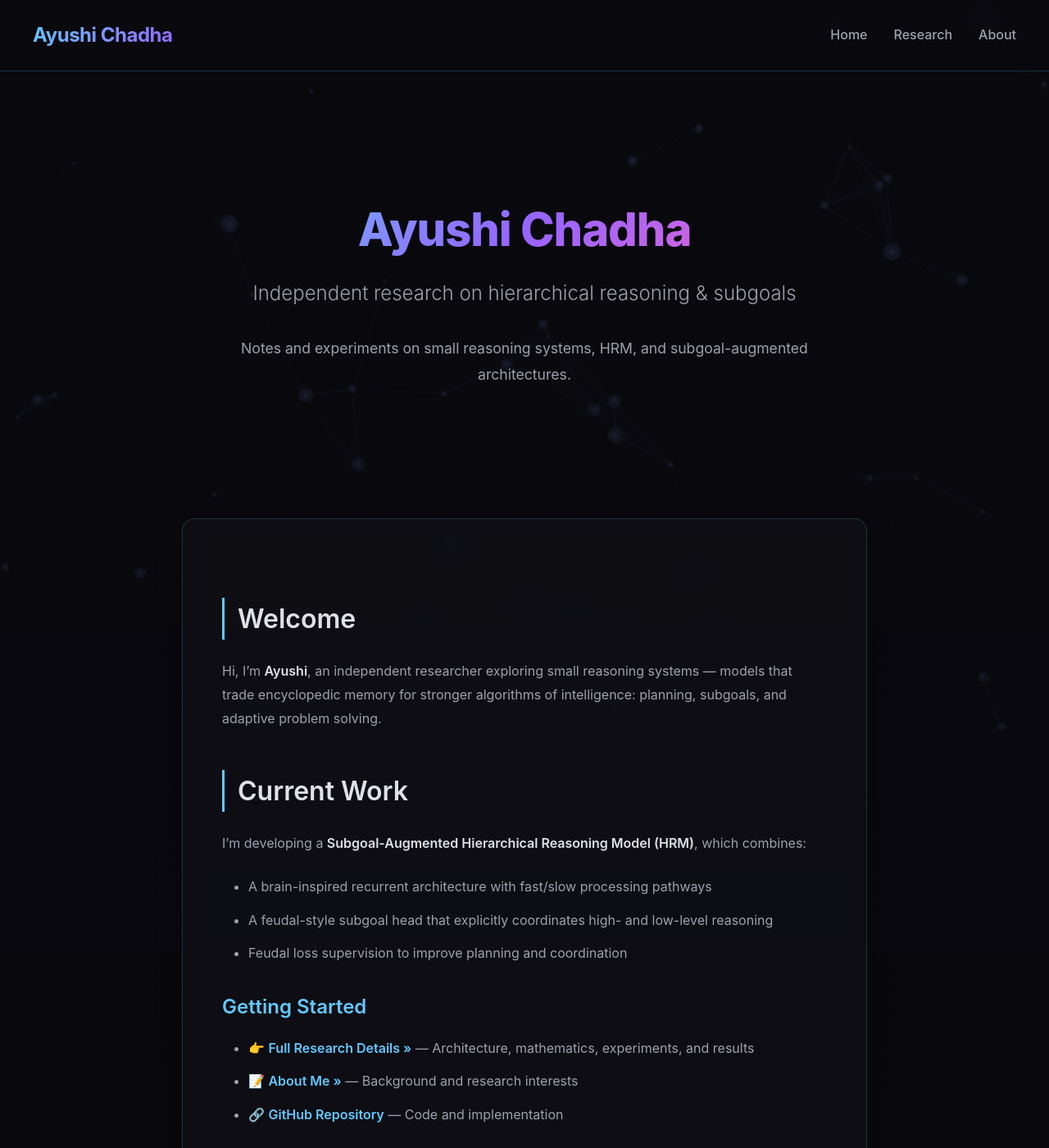
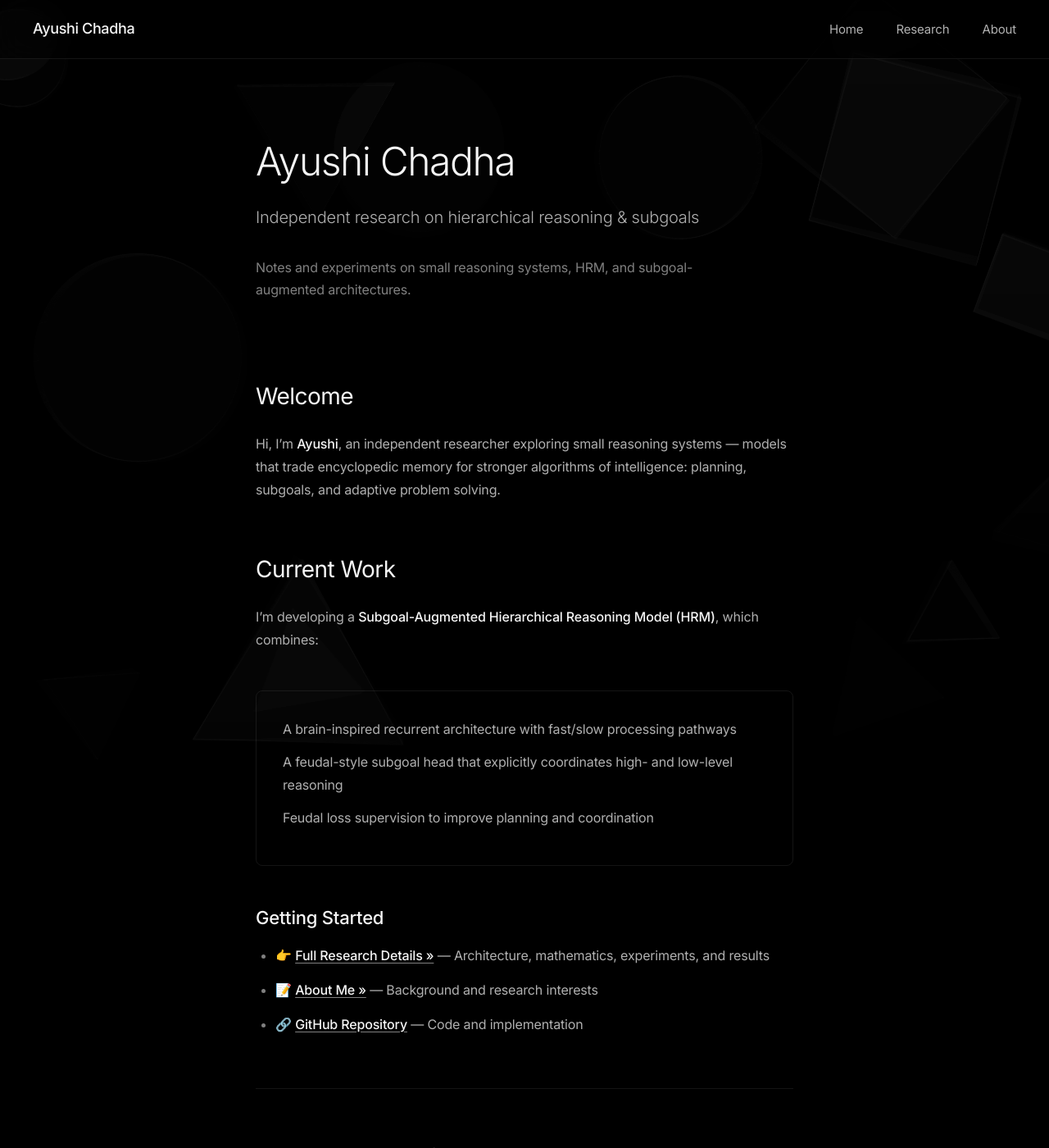
Before and after one commit to Ayushichadha/Ayushichadha.github.io, a Jekyll site: the page built from index.md, in a window 1280 px wide and 1400 px high. Shown: the whole window at 82% size. Built offline with Jekyll 4.4.1, drawn with Linux system fonts in a browser that asks for light colours.

Commit message:
Add refined futuristic design with subtle typography and floating background imagery

```diff
--- a/assets/css/main.scss
+++ b/assets/css/main.scss
@@ -1,17 +1,20 @@
 ---
 ---
 
-// Modern Futuristic Theme
+@import url('https://fonts.googleapis.com/css2?family=Inter:wght@300;400;500;600;700&display=swap');
+
+// Refined Color Palette - Subtle and Sophisticated
 :root {
-  --bg-primary: #0a0a0f;
-  --bg-secondary: #111118;
-  --text-primary: #e0e0e8;
-  --text-secondary: #a0a0b0;
-  --accent-primary: #64c8ff;
-  --accent-secondary: #9664ff;
-  --accent-tertiary: #ff64c8;
-  --border-color: rgba(100, 200, 255, 0.2);
-  --glow-color: rgba(100, 200, 255, 0.4);
+  --bg-primary: #000000;
+  --bg-secondary: #0a0a0a;
+  --bg-overlay: rgba(10, 10, 10, 0.7);
+  --text-primary: #f5f5f5;
+  --text-secondary: #b0b0b0;
+  --text-muted: #808080;
+  --accent-primary: #ffffff;
+  --accent-secondary: rgba(255, 255, 255, 0.6);
+  --border-color: rgba(255, 255, 255, 0.08);
+  --glow-subtle: rgba(255, 255, 255, 0.03);
 }
 
 * {
@@ -20,17 +23,25 @@
   box-sizing: border-box;
 }
 
+html {
+  scroll-behavior: smooth;
+}
+
 body {
-  font-family: -apple-system, BlinkMacSystemFont, 'Segoe UI', 'Roboto', 'Oxygen',
-    'Ubuntu', 'Cantarell', 'Fira Sans', 'Droid Sans', 'Helvetica Neue', sans-serif;
+  font-family: 'Inter', -apple-system, BlinkMacSystemFont, 'Segoe UI', sans-serif;
+  font-weight: 400;
+  font-size: 16px;
+  line-height: 1.7;
+  letter-spacing: -0.01em;
   background: var(--bg-primary);
   color: var(--text-primary);
-  line-height: 1.6;
   overflow-x: hidden;
   position: relative;
+  -webkit-font-smoothing: antialiased;
+  -moz-osx-font-smoothing: grayscale;
 }
 
-// Neural Network Canvas Background
+// Floating Background Canvas
 #neural-network-canvas {
   position: fixed;
   top: 0;
@@ -39,30 +50,33 @@ body {
   height: 100%;
   z-index: 0;
   pointer-events: none;
-  opacity: 0.6;
+  opacity: 0.4;
 }
 
-// Content wrapper
+// Content wrapper with subtle overlay
 .site-wrapper {
   position: relative;
   z-index: 1;
   min-height: 100vh;
   background: linear-gradient(
     180deg,
-    rgba(10, 10, 15, 0.8) 0%,
-    rgba(10, 10, 15, 0.95) 100%
+    rgba(0, 0, 0, 0.3) 0%,
+    rgba(0, 0, 0, 0.6) 50%,
+    rgba(0, 0, 0, 0.9) 100%
   );
 }
 
-// Header/Navigation
+// Header - Minimal and Subtle
 .site-header {
   position: sticky;
   top: 0;
   z-index: 100;
-  background: rgba(10, 10, 15, 0.8);
-  backdrop-filter: blur(20px);
+  background: rgba(0, 0, 0, 0.5);
+  backdrop-filter: blur(20px) saturate(180%);
+  -webkit-backdrop-filter: blur(20px) saturate(180%);
   border-bottom: 1px solid var(--border-color);
-  padding: 1.5rem 2rem;
+  padding: 1.25rem 2rem;
+  transition: all 0.3s ease;
 
   .wrapper {
     max-width: 1200px;
@@ -73,46 +87,45 @@ body {
   }
 
   .site-title {
-    font-size: 1.5rem;
-    font-weight: 700;
+    font-size: 1.125rem;
+    font-weight: 500;
     color: var(--text-primary);
     text-decoration: none;
-    background: linear-gradient(135deg, var(--accent-primary), var(--accent-secondary));
-    -webkit-background-clip: text;
-    -webkit-text-fill-color: transparent;
-    background-clip: text;
-    letter-spacing: -0.5px;
-    transition: all 0.3s ease;
+    letter-spacing: -0.02em;
+    transition: opacity 0.3s ease;
 
     &:hover {
-      filter: brightness(1.2);
+      opacity: 0.7;
     }
   }
 
   nav {
     display: flex;
-    gap: 2rem;
+    gap: 2.5rem;
 
     a {
       color: var(--text-secondary);
       text-decoration: none;
-      font-weight: 500;
-      transition: all 0.3s ease;
+      font-weight: 400;
+      font-size: 0.9375rem;
+      letter-spacing: -0.01em;
+      transition: color 0.3s ease;
       position: relative;
 
       &:hover {
-        color: var(--accent-primary);
+        color: var(--text-primary);
       }
 
       &::after {
         content: '';
         position: absolute;
-        bottom: -5px;
+        bottom: -8px;
         left: 0;
         width: 0;
-        height: 2px;
-        background: linear-gradient(90deg, var(--accent-primary), var(--accent-secondary));
+        height: 1px;
+        background: var(--text-primary);
         transition: width 0.3s ease;
+        opacity: 0.5;
       }
 
       &:hover::after {
@@ -122,118 +135,125 @@ body {
   }
 }
 
-// Main content
+// Main content area
 .site-main {
-  max-width: 900px;
+  max-width: 720px;
   margin: 0 auto;
-  padding: 4rem 2rem;
+  padding: 6rem 2rem 8rem;
 }
 
-// Home page hero
+// Hero section - Subtle and Refined
 .hero {
-  text-align: center;
-  padding: 6rem 0;
-  margin-bottom: 4rem;
+  text-align: left;
+  padding: 0;
+  margin-bottom: 6rem;
 
   h1 {
-    font-size: 3.5rem;
-    font-weight: 800;
+    font-size: 3rem;
+    font-weight: 300;
     margin-bottom: 1.5rem;
-    background: linear-gradient(135deg, var(--accent-primary), var(--accent-secondary), var(--accent-tertiary));
-    -webkit-background-clip: text;
-    -webkit-text-fill-color: transparent;
-    background-clip: text;
+    color: var(--text-primary);
     line-height: 1.2;
-    letter-spacing: -1px;
+    letter-spacing: -0.03em;
   }
 
   .tagline {
-    font-size: 1.5rem;
+    font-size: 1.25rem;
+    font-weight: 300;
     color: var(--text-secondary);
     margin-bottom: 2rem;
-    font-weight: 300;
+    line-height: 1.6;
+    letter-spacing: -0.01em;
   }
 
   .description {
-    font-size: 1.1rem;
-    color: var(--text-secondary);
-    max-width: 700px;
-    margin: 0 auto;
-    line-height: 1.8;
+    font-size: 1rem;
+    font-weight: 400;
+    color: var(--text-muted);
+    max-width: 600px;
+    line-height: 1.7;
+    letter-spacing: -0.01em;
   }
 }
 
-// Post/Page content
+// Post and Page content - Minimal styling
 .post-content, .page-content {
-  background: rgba(17, 17, 24, 0.6);
-  backdrop-filter: blur(10px);
-  border: 1px solid var(--border-color);
-  border-radius: 16px;
-  padding: 3rem;
-  margin: 2rem 0;
-  box-shadow: 0 8px 32px rgba(0, 0, 0, 0.3);
+  background: transparent;
+  border: none;
+  padding: 0;
+  margin: 0;
+  box-shadow: none;
 
   h1 {
     font-size: 2.5rem;
-    font-weight: 700;
+    font-weight: 300;
     margin-bottom: 2rem;
     color: var(--text-primary);
-    background: linear-gradient(135deg, var(--accent-primary), var(--accent-secondary));
-    -webkit-background-clip: text;
-    -webkit-text-fill-color: transparent;
-    background-clip: text;
+    line-height: 1.3;
+    letter-spacing: -0.03em;
   }
 
   h2 {
-    font-size: 2rem;
-    font-weight: 600;
-    margin-top: 3rem;
+    font-size: 1.75rem;
+    font-weight: 400;
+    margin-top: 4rem;
     margin-bottom: 1.5rem;
     color: var(--text-primary);
-    position: relative;
-    padding-left: 1rem;
-    border-left: 3px solid var(--accent-primary);
+    line-height: 1.4;
+    letter-spacing: -0.02em;
+    padding-left: 0;
+    border-left: none;
   }
 
   h3 {
-    font-size: 1.5rem;
-    font-weight: 600;
-    margin-top: 2rem;
+    font-size: 1.375rem;
+    font-weight: 500;
+    margin-top: 3rem;
     margin-bottom: 1rem;
-    color: var(--accent-primary);
+    color: var(--text-primary);
+    line-height: 1.4;
+    letter-spacing: -0.01em;
   }
 
   p {
-    margin-bottom: 1.5rem;
+    margin-bottom: 1.75rem;
     color: var(--text-secondary);
-    line-height: 1.8;
+    line-height: 1.75;
+    letter-spacing: -0.01em;
+    font-size: 1rem;
   }
 
   ul, ol {
     margin-bottom: 2rem;
-    padding-left: 2rem;
+    padding-left: 1.5rem;
 
     li {
-      margin-bottom: 0.75rem;
+      margin-bottom: 0.875rem;
       color: var(--text-secondary);
-      line-height: 1.8;
+      line-height: 1.75;
+      letter-spacing: -0.01em;
+
+      &::marker {
+        color: var(--text-muted);
+      }
     }
   }
 
   code {
-    background: rgba(100, 200, 255, 0.1);
-    color: var(--accent-primary);
-    padding: 0.2em 0.5em;
-    border-radius: 4px;
+    background: rgba(255, 255, 255, 0.05);
+    color: var(--text-primary);
+    padding: 0.15em 0.4em;
+    border-radius: 3px;
     font-size: 0.9em;
-    font-family: 'Monaco', 'Menlo', 'Ubuntu Mono', monospace;
+    font-family: 'SF Mono', 'Monaco', 'Menlo', 'Ubuntu Mono', monospace;
+    font-weight: 400;
     border: 1px solid var(--border-color);
   }
 
   pre {
-    background: #1a1a24;
+    background: rgba(0, 0, 0, 0.3);
     border: 1px solid var(--border-color);
-    border-radius: 8px;
+    border-radius: 6px;
     padding: 1.5rem;
     overflow-x: auto;
     margin: 2rem 0;
@@ -243,73 +263,66 @@ body {
       border: none;
       padding: 0;
       color: var(--text-primary);
+      font-size: 0.875rem;
+      line-height: 1.6;
     }
   }
 
   blockquote {
-    border-left: 4px solid var(--accent-secondary);
+    border-left: 2px solid var(--border-color);
     padding-left: 1.5rem;
     margin: 2rem 0;
-    color: var(--text-secondary);
-    font-style: italic;
-    background: rgba(150, 100, 255, 0.05);
-    padding: 1.5rem;
-    border-radius: 4px;
+    color: var(--text-muted);
+    font-style: normal;
+    background: transparent;
   }
 
   hr {
     border: none;
     height: 1px;
-    background: linear-gradient(
-      90deg,
-      transparent,
-      var(--accent-primary),
-      transparent
-    );
-    margin: 3rem 0;
+    background: var(--border-color);
+    margin: 4rem 0;
   }
 
   strong {
     color: var(--text-primary);
-    font-weight: 600;
+    font-weight: 500;
   }
 
   a {
-    color: var(--accent-primary);
-    text-decoration: none;
+    color: var(--text-primary);
+    text-decoration: underline;
+    text-decoration-color: var(--text-muted);
+    text-underline-offset: 3px;
     transition: all 0.3s ease;
 
     &:hover {
-      color: var(--accent-secondary);
-      text-shadow: 0 0 8px var(--glow-color);
+      text-decoration-color: var(--text-primary);
+      opacity: 0.8;
     }
   }
-}
 
-// Table of Contents
-.toc-container {
-  background: linear-gradient(135deg, rgba(100, 200, 255, 0.1), rgba(150, 100, 255, 0.1));
-  border: 1px solid var(--border-color);
-  border-radius: 12px;
-  padding: 2rem;
-  margin: 3rem 0;
-  backdrop-filter: blur(10px);
-
-  ul {
+  // Table of Contents - Subtle
+  > h2:first-of-type + ul,
+  > ul:first-of-type {
+    background: transparent;
+    border: 1px solid var(--border-color);
+    border-radius: 8px;
+    padding: 2rem;
+    margin: 3rem 0;
     list-style: none;
-    padding-left: 0;
 
     li {
-      margin-bottom: 0.5rem;
+      margin-bottom: 0.75rem;
 
       a {
-        color: var(--text-primary);
-        transition: all 0.3s ease;
-        display: inline-block;
+        color: var(--text-secondary);
+        text-decoration: none;
+        font-size: 0.9375rem;
+        transition: color 0.3s ease;
 
         &:hover {
-          color: var(--accent-primary);
-          transform: translateX(5px);
+          color: var(--text-primary);
         }
       }
     }
@@ -321,40 +334,61 @@ body {
   color: var(--text-primary) !important;
 }
 
-// Footer
+// Footer - Minimal
 .site-footer {
   text-align: center;
-  padding: 3rem 2rem;
-  color: var(--text-secondary);
+  padding: 4rem 2rem;
+  color: var(--text-muted);
   border-top: 1px solid var(--border-color);
-  margin-top: 4rem;
-}
+  margin-top: 6rem;
+  font-size: 0.875rem;
 
-// Responsive
-@media (max-width: 768px) {
-  .hero h1 {
-    font-size: 2.5rem;
-  }
+  a {
+    color: var(--text-secondary);
+    text-decoration: none;
+    transition: color 0.3s ease;
 
-  .post-content, .page-content {
-    padding: 2rem 1.5rem;
-  }
-
-  .site-header {
-    padding: 1rem;
-
-    nav {
-      gap: 1rem;
-      font-size: 0.9rem;
+    &:hover {
+      color: var(--text-primary);
     }
   }
 }
 
-// Scroll animations
+// Responsive Design
+@media (max-width: 768px) {
+  .hero h1 {
+    font-size: 2.25rem;
+  }
+
+  .post-content, .page-content {
+    h1 {
+      font-size: 2rem;
+    }
+
+    h2 {
+      font-size: 1.5rem;
+    }
+  }
+
+  .site-header {
+    padding: 1rem 1.5rem;
+
+    nav {
+      gap: 1.5rem;
+      font-size: 0.875rem;
+    }
+  }
+
+  .site-main {
+    padding: 4rem 1.5rem 6rem;
+  }
+}
+
+// Subtle fade-in animation
 @keyframes fadeInUp {
   from {
     opacity: 0;
-    transform: translateY(30px);
+    transform: translateY(20px);
   }
   to {
     opacity: 1;
@@ -363,5 +397,13 @@ body {
 }
 
 .fade-in {
-  animation: fadeInUp 0.6s ease-out;
+  animation: fadeInUp 0.8s ease-out;
 }
+
+// Post metadata
+.post-content header p {
+  color: var(--text-muted);
+  font-size: 0.875rem;
+  margin-bottom: 3rem;
+  letter-spacing: 0;
+}
--- a/assets/js/neural-network.js
+++ b/assets/js/neural-network.js
@@ -1,12 +1,10 @@
-// Animated Neural Network Background
-class NeuralNetwork {
+// Floating Background Imagery - Subtle and Refined
+class FloatingBackground {
   constructor(canvas) {
     this.canvas = canvas;
     this.ctx = canvas.getContext('2d');
-    this.nodes = [];
-    this.connections = [];
-    this.nodeCount = 50;
-    this.connectionDistance = 150;
+    this.shapes = [];
+    this.shapeCount = 15;
     this.animationId = null;
 
     this.resize();
@@ -22,125 +20,93 @@ class NeuralNetwork {
   }
 
   init() {
-    this.nodes = [];
-    this.connections = [];
+    this.shapes = [];
 
-    // Create nodes
-    for (let i = 0; i < this.nodeCount; i++) {
-      this.nodes.push({
-        x: Math.random() * this.canvas.width,
-        y: Math.random() * this.canvas.height,
-        vx: (Math.random() - 0.5) * 0.5,
-        vy: (Math.random() - 0.5) * 0.5,
-        radius: Math.random() * 2 + 1,
-        pulse: Math.random() * Math.PI * 2
+    // Create floating geometric shapes
+    for (let i = 0; i < this.shapeCount; i++) {
+      const size = Math.random() * 200 + 100;
+      const x = Math.random() * this.canvas.width;
+      const y = Math.random() * this.canvas.height;
+
+      this.shapes.push({
+        x: x,
+        y: y,
+        size: size,
+        rotation: Math.random() * Math.PI * 2,
+        rotationSpeed: (Math.random() - 0.5) * 0.002,
+        vx: (Math.random() - 0.5) * 0.1,
+        vy: (Math.random() - 0.5) * 0.1,
+        opacity: Math.random() * 0.15 + 0.05,
+        type: Math.floor(Math.random() * 3), // 0: circle, 1: square, 2: triangle
+        floatPhase: Math.random() * Math.PI * 2,
+        floatAmplitude: Math.random() * 20 + 10
       });
-    }
-
-    // Create connections
-    for (let i = 0; i < this.nodes.length; i++) {
-      for (let j = i + 1; j < this.nodes.length; j++) {
-        const dx = this.nodes[i].x - this.nodes[j].x;
-        const dy = this.nodes[i].y - this.nodes[j].y;
-        const distance = Math.sqrt(dx * dx + dy * dy);
-
-        if (distance < this.connectionDistance) {
-          this.connections.push({
-            node1: i,
-            node2: j,
-            distance: distance,
-            opacity: 1 - distance / this.connectionDistance
-          });
-        }
-      }
     }
   }
 
   update() {
-    // Update node positions
-    this.nodes.forEach(node => {
-      node.x += node.vx;
-      node.y += node.vy;
-      node.pulse += 0.02;
+    this.shapes.forEach(shape => {
+      // Update position with floating motion
+      shape.floatPhase += 0.01;
+      shape.x += shape.vx + Math.sin(shape.floatPhase) * 0.1;
+      shape.y += shape.vy + Math.cos(shape.floatPhase) * 0.1;
+      shape.rotation += shape.rotationSpeed;
 
-      // Bounce off edges
-      if (node.x < 0 || node.x > this.canvas.width) node.vx *= -1;
-      if (node.y < 0 || node.y > this.canvas.height) node.vy *= -1;
+      // Wrap around edges
+      if (shape.x < -shape.size) shape.x = this.canvas.width + shape.size;
+      if (shape.x > this.canvas.width + shape.size) shape.x = -shape.size;
+      if (shape.y < -shape.size) shape.y = this.canvas.height + shape.size;
+      if (shape.y > this.canvas.height + shape.size) shape.y = -shape.size;
+    });
+  }
 
-      // Keep in bounds
-      node.x = Math.max(0, Math.min(this.canvas.width, node.x));
-      node.y = Math.max(0, Math.min(this.canvas.height, node.y));
-    });
+  drawShape(shape) {
+    this.ctx.save();
+    this.ctx.translate(shape.x, shape.y);
+    this.ctx.rotate(shape.rotation);
+    this.ctx.globalAlpha = shape.opacity;
+    this.ctx.strokeStyle = 'rgba(255, 255, 255, 0.15)';
+    this.ctx.lineWidth = 1;
+    this.ctx.fillStyle = 'rgba(255, 255, 255, 0.03)';
 
-    // Recalculate connections
-    this.connections = [];
-    for (let i = 0; i < this.nodes.length; i++) {
-      for (let j = i + 1; j < this.nodes.length; j++) {
-        const dx = this.nodes[i].x - this.nodes[j].x;
-        const dy = this.nodes[i].y - this.nodes[j].y;
-        const distance = Math.sqrt(dx * dx + dy * dy);
+    const halfSize = shape.size / 2;
 
-        if (distance < this.connectionDistance) {
-          this.connections.push({
-            node1: i,
-            node2: j,
-            distance: distance,
-            opacity: 1 - distance / this.connectionDistance
-          });
-        }
-      }
+    switch(shape.type) {
+      case 0: // Circle
+        this.ctx.beginPath();
+        this.ctx.arc(0, 0, halfSize, 0, Math.PI * 2);
+        this.ctx.fill();
+        this.ctx.stroke();
+        break;
+
+      case 1: // Square
+        this.ctx.beginPath();
+        this.ctx.rect(-halfSize, -halfSize, shape.size, shape.size);
+        this.ctx.fill();
+        this.ctx.stroke();
+        break;
+
+      case 2: // Triangle
+        this.ctx.beginPath();
+        this.ctx.moveTo(0, -halfSize);
+        this.ctx.lineTo(-halfSize * 0.866, halfSize * 0.5);
+        this.ctx.lineTo(halfSize * 0.866, halfSize * 0.5);
+        this.ctx.closePath();
+        this.ctx.fill();
+        this.ctx.stroke();
+        break;
     }
+
+    this.ctx.restore();
   }
 
   draw() {
-    // Clear with slight fade for trail effect
-    this.ctx.fillStyle = 'rgba(10, 10, 15, 0.1)';
+    // Clear with very subtle fade for trailing effect
+    this.ctx.fillStyle = 'rgba(0, 0, 0, 0.05)';
     this.ctx.fillRect(0, 0, this.canvas.width, this.canvas.height);
 
-    // Draw connections
-    this.connections.forEach(conn => {
-      const node1 = this.nodes[conn.node1];
-      const node2 = this.nodes[conn.node2];
-
-      const gradient = this.ctx.createLinearGradient(
-        node1.x, node1.y, node2.x, node2.y
-      );
-      gradient.addColorStop(0, `rgba(100, 200, 255, ${conn.opacity * 0.3})`);
-      gradient.addColorStop(1, `rgba(150, 100, 255, ${conn.opacity * 0.3})`);
-
-      this.ctx.strokeStyle = gradient;
-      this.ctx.lineWidth = 0.5;
-      this.ctx.beginPath();
-      this.ctx.moveTo(node1.x, node1.y);
-      this.ctx.lineTo(node2.x, node2.y);
-      this.ctx.stroke();
-    });
-
-    // Draw nodes
-    this.nodes.forEach(node => {
-      const pulseSize = Math.sin(node.pulse) * 0.5 + 1;
-      const radius = node.radius * pulseSize;
-
-      // Outer glow
-      const gradient = this.ctx.createRadialGradient(
-        node.x, node.y, 0,
-        node.x, node.y, radius * 3
-      );
-      gradient.addColorStop(0, 'rgba(100, 200, 255, 0.8)');
-      gradient.addColorStop(0.5, 'rgba(150, 100, 255, 0.4)');
-      gradient.addColorStop(1, 'rgba(100, 200, 255, 0)');
-
-      this.ctx.fillStyle = gradient;
-      this.ctx.beginPath();
-      this.ctx.arc(node.x, node.y, radius * 3, 0, Math.PI * 2);
-      this.ctx.fill();
-
-      // Core node
-      this.ctx.fillStyle = 'rgba(150, 200, 255, 0.9)';
-      this.ctx.beginPath();
-      this.ctx.arc(node.x, node.y, radius, 0, Math.PI * 2);
-      this.ctx.fill();
-    });
+    // Draw all shapes
+    this.shapes.forEach(shape => this.drawShape(shape));
   }
 
   animate() {
@@ -160,6 +126,6 @@ class NeuralNetwork {
 document.addEventListener('DOMContentLoaded', () => {
   const canvas = document.getElementById('neural-network-canvas');
   if (canvas) {
-    window.neuralNetwork = new NeuralNetwork(canvas);
+    window.floatingBackground = new FloatingBackground(canvas);
   }
 });
```
Also changed, not shown: _layouts/home.html (line endings or trailing spaces).
